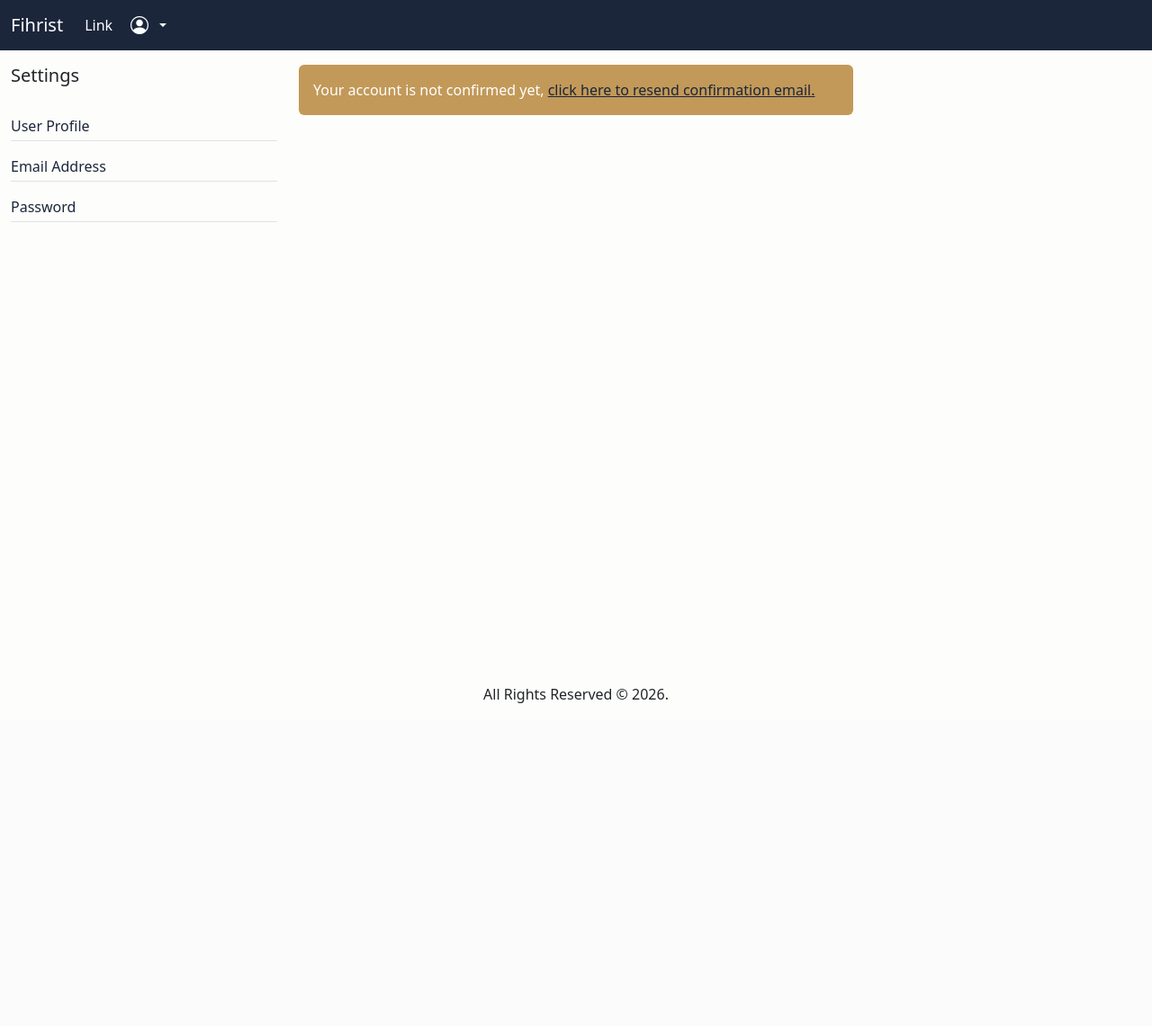
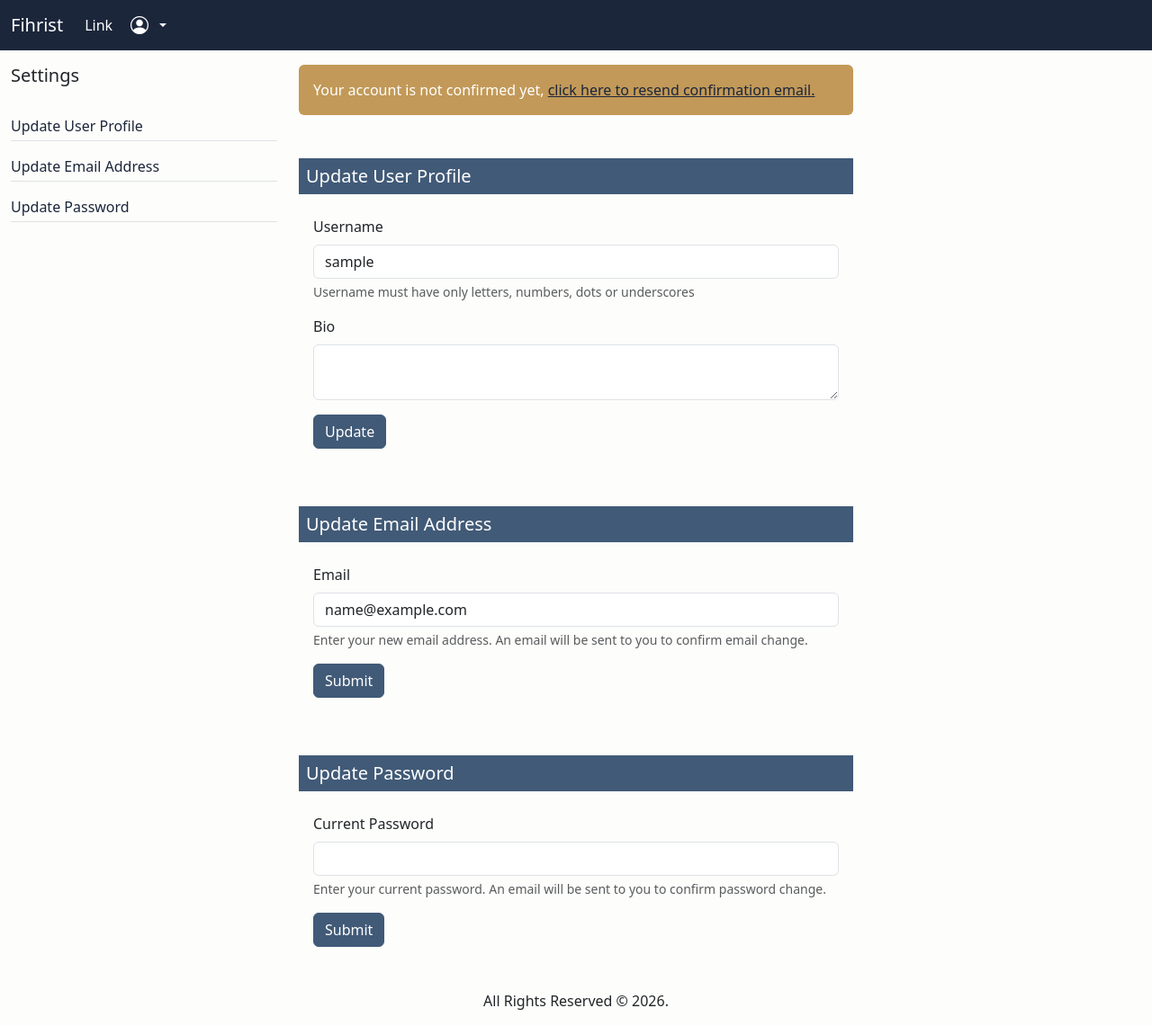
Before and after one commit to mohammed-g2/fihrist, a Flask app: page /user/settings in a window 1280 px wide. Shown: the whole page at 90% size. Before the commit the page ends 782 px from the top, so only its background shows below. Run offline with Flask 3, Linux system fonts and the light colour scheme; the visitor is signed in with stand-in values (Sample User, id 1); some libraries are stand-ins or nearby versions.

Commit message:
added feature - user can update profile info

```diff
--- a/app/blueprints/user/forms.py
+++ b/app/blueprints/user/forms.py
@@ -0,0 +1,28 @@
+from flask_wtf import FlaskForm
+from wtforms import EmailField, StringField, PasswordField, SubmitField, TextAreaField
+from wtforms.validators import DataRequired, Length, Email, Regexp, EqualTo
+from flask_babel import lazy_gettext as _l
+
+class ChangePasswordForm(FlaskForm):
+  password = PasswordField(_l('New Password'), validators=[
+    DataRequired(), Length(min=6, max=64),
+    EqualTo('confirm_password', message='Password must match.')])
+  confirm_password = PasswordField(_l('Confirm password'), validators=[DataRequired()])
+  submit = SubmitField(_l('Change Password'))
+
+
+class UpdateUserProfileForm(FlaskForm):
+  username = StringField(_l('Username'), validators=[
+    DataRequired(), Length(3, 36)])
+  bio = TextAreaField(_l('Bio'), validators=[Length(max=256)])
+  submit_profile = SubmitField(_l('Update'))
+
+
+class UpdateEmailForm(FlaskForm):
+  email = EmailField(_l('Email'), validators=[DataRequired(), Length(max=64), Email()])
+  submit_email = SubmitField(_l('Submit'))
+
+
+class VerifyUserPasswordForm(FlaskForm):
+  password = PasswordField(_l('Current Password'), validators=[DataRequired(), Length(min=6)])
+  submit_password = SubmitField(_l('Submit'))
--- a/app/blueprints/user/views.py
+++ b/app/blueprints/user/views.py
@@ -1,9 +1,59 @@
-from flask import render_template
-from flask_login import login_required
+from flask import render_template, request, redirect, url_for, flash
+from flask_login import login_required, current_user
+from flask_babel import _
+from app.services import UserService
+from app.errors import (
+  InvalidUsernameError, UsernameAlreadyExistsError, DatabaseCommitError)
 from . import user_bp
+from .forms import (
+  ChangePasswordForm, UpdateUserProfileForm, UpdateEmailForm,
+  VerifyUserPasswordForm)
 
 
-@user_bp.route('/settings')
+def profile_form_handler(form):
+  if form.validate_on_submit():
+    srv = UserService
+    try:
+      srv.update_profile(
+        user=current_user._get_current_object(),
+        data={'username': form.username.data, 'bio': form.bio.data})
+    except InvalidUsernameError:
+      flash(_('Invalid Username.'))
+    except UsernameAlreadyExistsError:
+      flash(_('Username Already Exists.'))
+    except DatabaseCommitError:
+      flash(_('Something went wrong, please try again later.'), category='warning')
+
+
+def email_form_handler(form):
+  pass
+
+
+def password_form_handler(form):
+  pass
+
+
+@user_bp.route('/settings', methods=['GET', 'POST'])
 @login_required
 def settings():
-  return render_template('user/settings.html')
+  profile_form = UpdateUserProfileForm()
+  email_form = UpdateEmailForm()
+  password_form = VerifyUserPasswordForm()
+
+  if request.method == 'POST':
+    # check which form was submitted
+    if profile_form.submit_profile.data:
+      profile_form_handler(profile_form)
+    elif email_form.submit_email.data:
+      email_form_handler(email_form)
+    elif password_form.submit_password.data:
+      password_form_handler(password_form)
+    return redirect(url_for('user.settings'))
+  else:
+    profile_form.bio.data = current_user.bio
+
+  return render_template(
+    'user/settings.html',
+    profile_form=profile_form,
+    email_form=email_form,
+    password_form=password_form)
--- a/app/models/user.py
+++ b/app/models/user.py
@@ -1,3 +1,4 @@
+from datetime import datetime
 from werkzeug.security import generate_password_hash, check_password_hash
 from flask_login import UserMixin
 from app.ext import db
@@ -10,6 +11,9 @@ class User(db.Model, UserMixin):
   email = db.Column(db.String(64), unique=True, index=True)
   password_hash = db.Column(db.String)
   confirmed = db.Column(db.Boolean(), default=False)
+  bio = db.Column(db.Text())
+  member_since = db.Column(db.DateTime, default=datetime.utcnow)
+  last_seen = db.Column(db.DateTime, default=datetime.utcnow)
 
   def __repr__(self):
     return f'<User { self.username }>'
--- a/app/services/__init__.py
+++ b/app/services/__init__.py
@@ -1,2 +1,3 @@
 from .authentication_service import AuthenticationService
 from .email_service import EmailService
+from .user_service import UserService
--- a/app/static/css/base.css
+++ b/app/static/css/base.css
@@ -3,7 +3,7 @@
   --primary-hover: #0D1B2A;
   --primary-active: #0B121E;
   /* Slate blue - Secondary buttons (Cancel, Draft) */
-  --secobdary-action: #415A77;
+  --secondary-action: #415A77;
   --secondary-hover: #778DA9;
   --link: #1B263B; /* Blue */
   --link-hover: #344EAD;
@@ -90,7 +90,7 @@ a:active {
 }
 
 .bg-slate {
-  background-color: var(--secobdary-action) !important;
+  background-color: var(--secondary-action) !important;
   color: #FFFFFF !important;
 }
 .bg-alert {
@@ -117,18 +117,18 @@ a:active {
 }
 
 .btn-slate {
-  background-color: var(--secobdary-action) !important;
-  border-color: var(--secobdary-action) !important;
+  background-color: var(--secondary-action) !important;
+  border-color: var(--secondary-action) !important;
   color: #FFFFFF !important;
 }
 .btn-slate:hover {
-  background-color: var(--secobdary-hover) !important;
-  border-color: var(--secobdary-action) !important;
-  color: #FFFFFF !important;
+  background-color: var(--secondary-hover) !important;
+  border-color: var(--secondary-hover) !important;
+  color: #000000 !important;
 }
 .btn-slate:active {
-  background-color: var(--secobdary-active) !important;
-  border-color: var(--secobdary-action) !important;
+  background-color: var(--secondary-active) !important;
+  border-color: var(--secondary-action) !important;
   color: #FFFFFF !important;
 }
 
--- a/app/templates/auth/register.html
+++ b/app/templates/auth/register.html
@@ -17,7 +17,7 @@
         <div class="mb-3">
           {{ form_field(form.username, id='username', aria_describedby='username-help') }}
           <div id="username-help" class="form-text">
-            {{ _('Username must have only letters, numbers, dots or underscores.') }}
+            {{ _('Username must have only letters, numbers, dots or underscores') }}
           </div>
         </div>
 
@@ -28,7 +28,7 @@
         <div class="mb-3">
           {{ form_field(form.password, id='password', aria_describedby='password-help') }}
           <div id="password-help" class="form-text">
-            {{ _('Password must be 6 characters long, contain one number and one symbol.') }}
+            {{ _('Password must be 6 characters long, contain one number and one symbol') }}
           </div>
         </div>
 
--- a/app/templates/user/settings.html
+++ b/app/templates/user/settings.html
@@ -1,84 +1,88 @@
 {% extends 'base.html' %}
-{% from 'includes/macros.html' import form_input %}
+{% from 'includes/macros.html' import form_field %}
 
-{% block title %}Settings{% endblock %}
+{% block title %}{{ _('Settings') }}{% endblock %}
 
 {% block content %}
 <div class="container-fluid">
 <div class="row mb-3">
 
   <div class="col-md-3 col-12 mt-3">
-    <h5 class="mb-3">Settings</h5>
+    <h5 class="mb-3">{{ _('Settings') }}</h5>
     <div class="border-bottom pb-1 pt-3">
-      <a href="#update-profile" class="text-decoration-none">User Profile</a>
+      <a href="#update-profile" class="text-decoration-none">{{ _('Update User Profile') }}</a>
     </div>
     <div class="border-bottom pb-1 pt-3">
-      <a href="#update-email" class="text-decoration-none">Email Address</a>
+      <a href="#update-email" class="text-decoration-none">{{ _('Update Email Address') }}</a>
     </div>
     <div class="border-bottom pb-1 pt-3">
-      <a href="#update-password" class="text-decoration-none">Password</a>
+      <a href="#update-password" class="text-decoration-none">{{ _('Update Password') }}</a>
     </div>
   </div>
 
   <div class="col-lg-6 col-md-8 col-12 mt-3">
     {% if not current_user.confirmed %}
     <div class="p-3 bg-alert rounded-2">
-      Your account is not confirmed yet,
+      {{ _('Your account is not confirmed yet') }},
       <a href="{{ url_for('auth.request_confirmation_email') }}">
-        click here to resend confirmation email.
+        {{ _('click here to resend confirmation email') }}.
       </a>
     </div>
     {% endif %}
 
-    {#
+
     <div class="mt-5 bg-mint" id="update-profile">
-      <h5 class="bg-slate p-2">Update Profile</h5>
+      <h5 class="bg-slate p-2">{{ _('Update User Profile') }}</h5>
       <form class="mt-2 p-3" method="post">
         {{ profile_form.hidden_tag() }}
 
         <div class="mb-3">
-          {{ profile_form.username.label(for='username-input', class='form-label') }}
-          {{ form_input(profile_form.username, id='username-input', value=current_user.username) }}
+          {{ form_field(profile_form.username, id='username', value=current_user.username, aria_describedby='username-help') }}
+          <div id="username-help" class="form-text">
+            {{ _('Username must have only letters, numbers, dots or underscores') }}
+          </div>
         </div>
 
-        <div class="">{{ profile_form.submit_profile(class='btn btn-teal') }}</div>
+        <div class="mb-3">
+          {{ form_field(profile_form.bio, id='bio') }}
+        </div>
+
+        <div class="">{{ profile_form.submit_profile(class='btn btn-slate') }}</div>
       </form>
     </div>
 
     <div class="mt-5 bg-mint" id="update-email">
-      <h5 class="bg-slate p-2">Update Email Address</h5>
+      <h5 class="bg-slate p-2">{{ _('Update Email Address') }}</h5>
       <form class="mt-2 p-3" method="post">
         {{ email_form.hidden_tag() }}
 
         <div class="mb-3">
-          {{ email_form.email.label(for='email-input', class='form-label') }}
-          {{ form_input(email_form.email, id='email-input', aria_description='email-help', value=current_user.email) }}
+          {{ form_field(email_form.email, id='email-input', aria_description='email-help', value=current_user.email) }}
           <div id="email-help" class="form-text">
-            Enter your new email address. An email will be sent to you to confirm email change.
+            {{ _('Enter your new email address. An email will be sent to you to confirm email change') }}.
           </div>
         </div>
 
-        <div class="">{{ email_form.submit_email(class='btn btn-teal') }}</div>
+        <div class="">{{ email_form.submit_email(class='btn btn-slate') }}</div>
       </form>
     </div>
 
     <div class="mt-5 bg-mint" id="update-password">
-      <h5 class="bg-slate p-2">Update Password</h5>
+      <h5 class="bg-slate p-2">{{ _('Update Password') }}</h5>
       <form class="mt-2 p-3" method="post">
         {{ password_form.hidden_tag() }}
 
         <div class="mb-3">
-          {{ password_form.password.label(for='password-input', class='form-label') }}
-          {{ form_input(password_form.password, id='password-input', aria_description='password-help') }}
+          {{ form_field(password_form.password, id='password-input', aria_description='password-help') }}
           <div id="username-help" class="form-text">
-            Enter your current password. An email will be sent to you to confirm password change.
+            {{ _('Enter your current password. An email will be sent to you to confirm password change') }}.
           </div>
         </div>
 
-        <div class="">{{ password_form.submit_password(class='btn btn-teal') }}</div>
+        <div class="">{{ password_form.submit_password(class='btn btn-slate') }}</div>
       </form>
     </div>
-    #}
+
   </div>
 </div>
 </div>
```
Also changed, not shown: app/services/user_service.py (added, +44 -0 lines), migrations/versions/8fdf1fd7566b_.py (added, +36 -0 lines).
